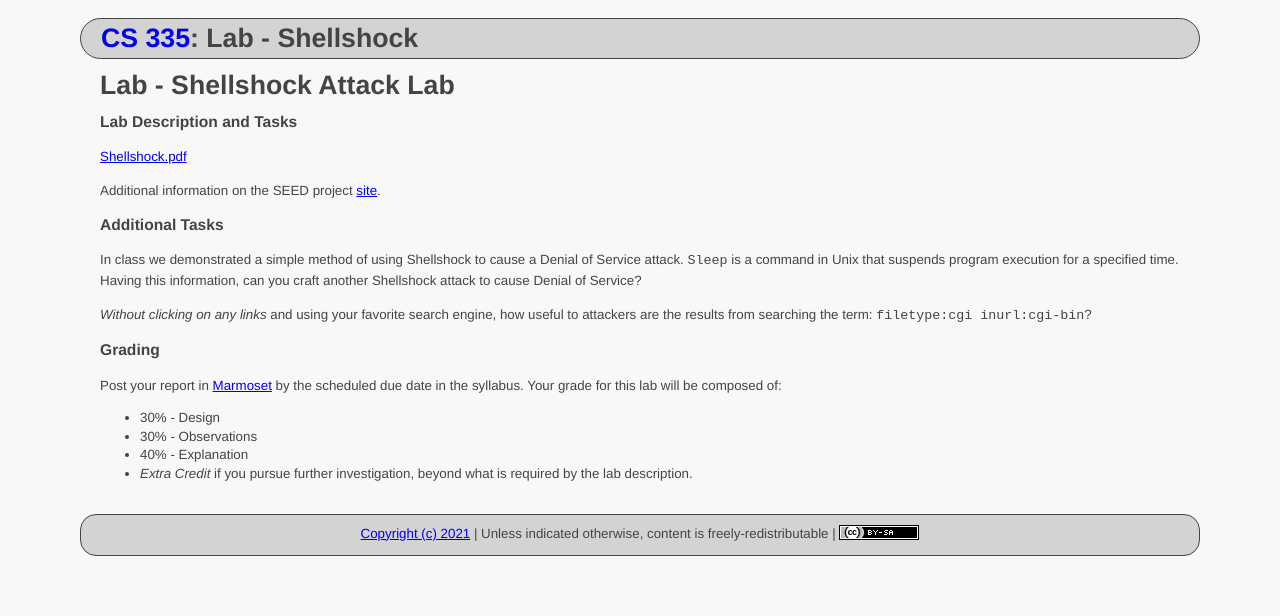
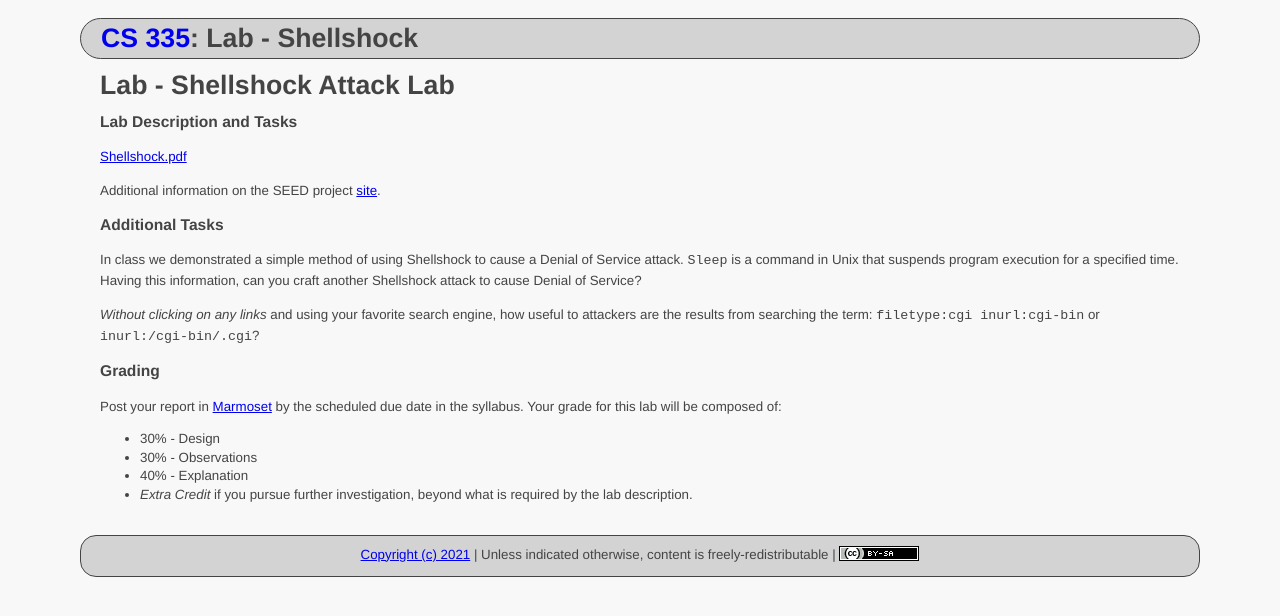
Before and after one commit to ycpcs/cs335-spring2021, a Jekyll site: the page built from labs/shellshock.md, in a window 1280 px wide. Shown: the top 616 px of the page. Built offline with Jekyll 4.4.1, drawn with Linux system fonts in a browser that asks for light colours.

Commit message:
update search term

````diff
--- a/labs/shellshock.md
+++ b/labs/shellshock.md
@@ -16,7 +16,7 @@ Additional information on the SEED project [site](https://seedsecuritylabs.org/L
 
 In class we demonstrated a simple method of using Shellshock to cause a Denial of Service attack. ```Sleep``` is a command in Unix that suspends program execution for a specified time. Having this information, can you craft another Shellshock attack to cause Denial of Service?
 
-_Without clicking on any links_ and using your favorite search engine, how useful to attackers are the results from searching the term: ```filetype:cgi inurl:cgi-bin```?
+_Without clicking on any links_ and using your favorite search engine, how useful to attackers are the results from searching the term: ```filetype:cgi inurl:cgi-bin``` or ```inurl:/cgi-bin/.cgi```?
 
 ### Grading
 
````
